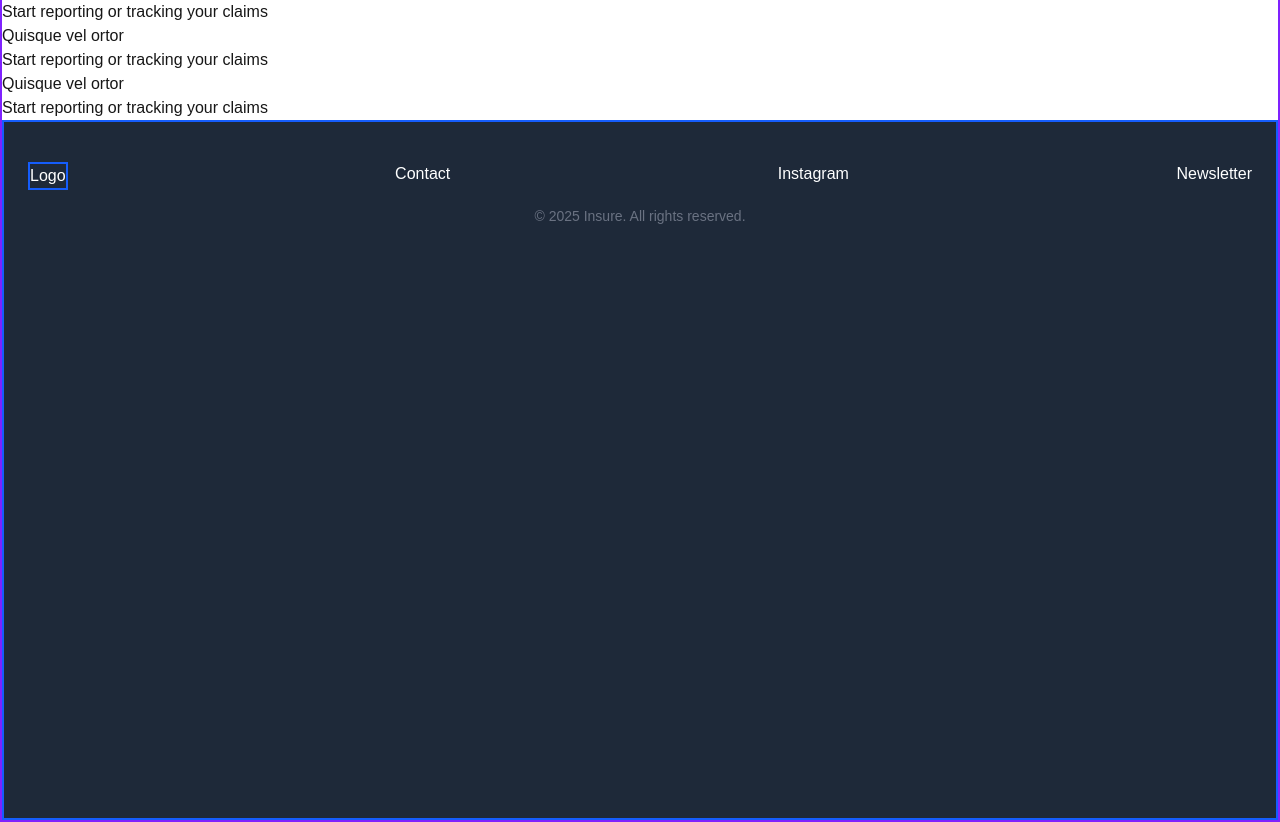
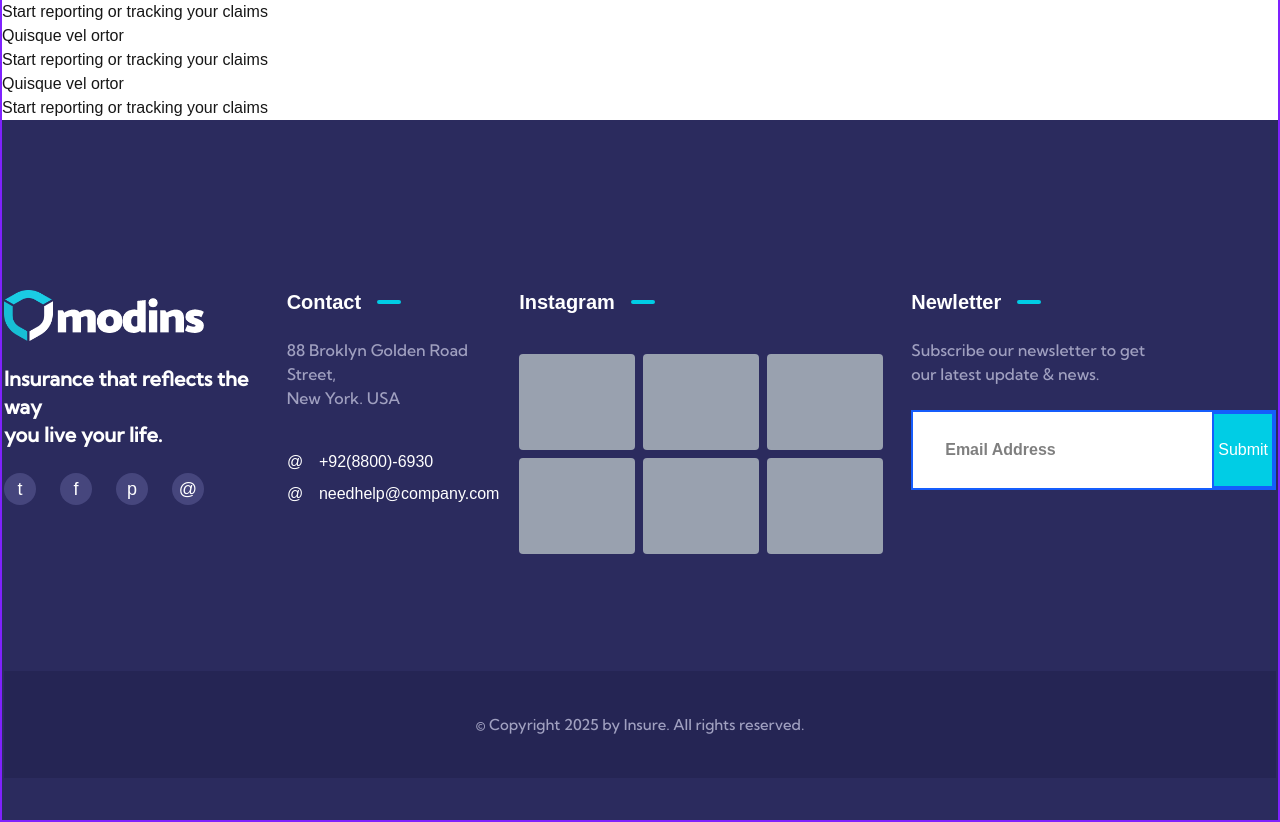
Before and after one commit to eusoncode/insure, a Next.js app in the folder frontend/: page / in a window 1280 px wide. Shown: the part 560-1382 px from the top of the page. Built offline with nearby package versions, Linux system fonts and the light colour scheme.

Commit message:
Added the footer

```diff
--- a/frontend/src/components/footer/footer.tsx
+++ b/frontend/src/components/footer/footer.tsx
@@ -1,33 +1,116 @@
-
-
+import CustomLink from "@/lib/Helper_function/links";
+import Image from "next/image";
+import logo from "@/assets/logo-light.png";
 
 export default function Footer() {
   return (
-    <footer className="flex flex-col border-2 border-blue-600 min-h-175 bg-gray-800 text-white py-10">
-      <div className="flex flex-col container mx-auto px-6">
+    <footer className="flex justify-center align-center min-h-175 bg-custom-blue text-white py-10">
+      <div className="container flex flex-col justify-between mt-16 mx-auto border-2 border-transparent">
         {/* Footer box for further inqury */}
-        <div className="flex md:flex-row justify-between items-start space-y-0">
-          {/* Logo */}
-          <div className="border-2 border-blue-600">Logo</div>
+        <div className="flex flex-row mt-16 space-x-2 justify-between items-start space-y-0">
+          {/* Logo and socials */}
+          <div className="flex flex-col max-w space-y-2 justify-start items-start">
+            {/* Logo */}
+            <div>
+              <CustomLink href="/home" className="flex mb-4">
+                <Image src={logo} alt="logo" priority width={200} />
+              </CustomLink>
+            </div>
+            <h3 className="flex flex-wrap font-sans font-bold text-xl">
+              Insurance that reflects the way <br /> you live your life.
+            </h3>
+            <div className="flex flex-row mt-4 space-x-6">
+              <div className="flex justify-center items-center text-lg text-white border-1 rounded-4xl w-8 h-8 bg-socials-gray border-transparent">
+                t
+              </div>
+              <div className="flex justify-center items-center text-lg text-white border-1 rounded-4xl w-8 h-8 bg-socials-gray border-transparent">
+                f
+              </div>
+              <div className="flex justify-center items-center text-lg text-white border-1 rounded-4xl w-8 h-8 bg-socials-gray border-transparent">
+                p
+              </div>
+              <div className="flex justify-center items-center text-lg text-white border-1 rounded-4xl w-8 h-8 bg-socials-gray border-transparent">
+                @
+              </div>
+            </div>
+          </div>
 
           {/* Contact */}
-          <div>Contact</div>
+          <div className="flex flex-col justify-start items-start space-y-6">
+            <h2 className="flex flex-row space-x-4 justify-center items-center font-bold text-[20px] leading-[24px]">
+              <p>Contact</p>
+              <div className="border-2 border-base-didi w-6 rounded-2xl"></div>
+            </h2>
+            <p className="font-sans text-insure-text-dark">
+              88 Broklyn Golden Road Street, <br /> New York. USA
+            </p>
+            <div className="flex flex-col justify-center items-start space-y-2 mt-4">
+              <div className="flex flex-row space-x-4">
+                <i>@</i>
+                <p>+92(8800)-6930</p>
+              </div>
+              <div className="flex flex-row space-x-4">
+                <i>@</i>
+                <p>needhelp@company.com</p>
+              </div>
+            </div>
+          </div>
 
           {/* Instagram */}
-          <div>Instagram</div>
+          <div className="flex flex-col justify-start items-start space-y-6 max-w-sm">
+            <h2 className="flex flex-row space-x-4 justify-center items-center font-bold text-[20px] leading-[24px]">
+              <p>Instagram</p>
+              <div className="border-2 border-base-didi w-6 rounded-2xl"></div>
+            </h2>
+            <ul className="container flex flex-wrap flex-row w-full space-x-2 mt-4 space-y-2">
+              <li className="h-24 w-29 rounded-sm bg-gray-400 border-2 border-transparent"></li>
+              <li className="h-24 w-29 rounded-sm bg-gray-400 border-2 border-transparent"></li>
+              <li className="h-24 w-29 rounded-sm bg-gray-400 border-2 border-transparent"></li>
+              <li className="h-24 w-29 rounded-sm bg-gray-400 border-2 border-transparent"></li>
+              <li className="h-24 w-29 rounded-sm bg-gray-400 border-2 border-transparent"></li>
+              <li className="h-24 w-29 rounded-sm bg-gray-400 border-2 border-transparent"></li>
+            </ul>
+          </div>
 
           {/* Newsletter */}
-          <div>Newsletter</div>
+          <div className="flex flex-col justify-start items-start space-y-6">
+            <h2 className="flex flex-row space-x-4 justify-center items-center font-bold text-[20px] leading-[24px]">
+              <p>Newletter</p>
+              <div className="border-2 border-base-didi w-6 rounded-2xl"></div>
+            </h2>
+            <p className="font-sans text-insure-text-dark">
+              Subscribe our newsletter to get <br /> our latest update & news.
+            </p>
+            <form
+              action="#"
+              method="POST"
+              className="container mx-auto flex border-2 border-blue-600"
+            >
+              <input
+                type="email"
+                name="email"
+                placeholder="Email Address"
+                className="flex justify-center items-center pl-8 pr-12 bg-white font-bold text-black"
+              />
+              <button
+                type="submit"
+                className="px-1 py-6 bg-base-didi border-2 border-blue-600"
+              >
+                <span>Submit</span>
+              </button>
+            </form>
+          </div>
         </div>
         {/* Footer sticks to bottom */}
-        <div className="py-4 text-center text-sm text-gray-500">
-          <p>&copy; 2025 Insure. All rights reserved.</p>
+        <div className="border-2 border-transparent bg-custom-darker-blue py-10">
+          <p className="font-sans font-medium text-[15px] leading-[23px] text-insure-text-dark text-center">
+            &copy; Copyright 2025 by Insure. All rights reserved.
+          </p>
         </div>
       </div>
     </footer>
   );
 }
-
 
 // export default function Footer() {
 //   return (
--- a/frontend/src/styles/globals.css
+++ b/frontend/src/styles/globals.css
@@ -1,4 +1,6 @@
-@import "tailwindcss";
+  @import url('https://fonts.googleapis.com/css2?family=Kumbh+Sans:wght@500&display=swap');
+  @import 'tailwindcss';
+
 
 :root {
   --background: #ffffff;
@@ -27,5 +29,13 @@ body {
 }
 
 @theme {
+  /* Colors*/
   --color-custom-blue: #2b2b5e;
+  --color-custom-darker-blue: #252554;
+  --color-insure-text-dark: #a0a0c0;
+  --color-socials-gray: #46467d;
+  --color-base-didi: #00cde5;
+
+  /* Fonts*/
+  --font-sans: 'Kumbh Sans', sans-serif;
 }
```
